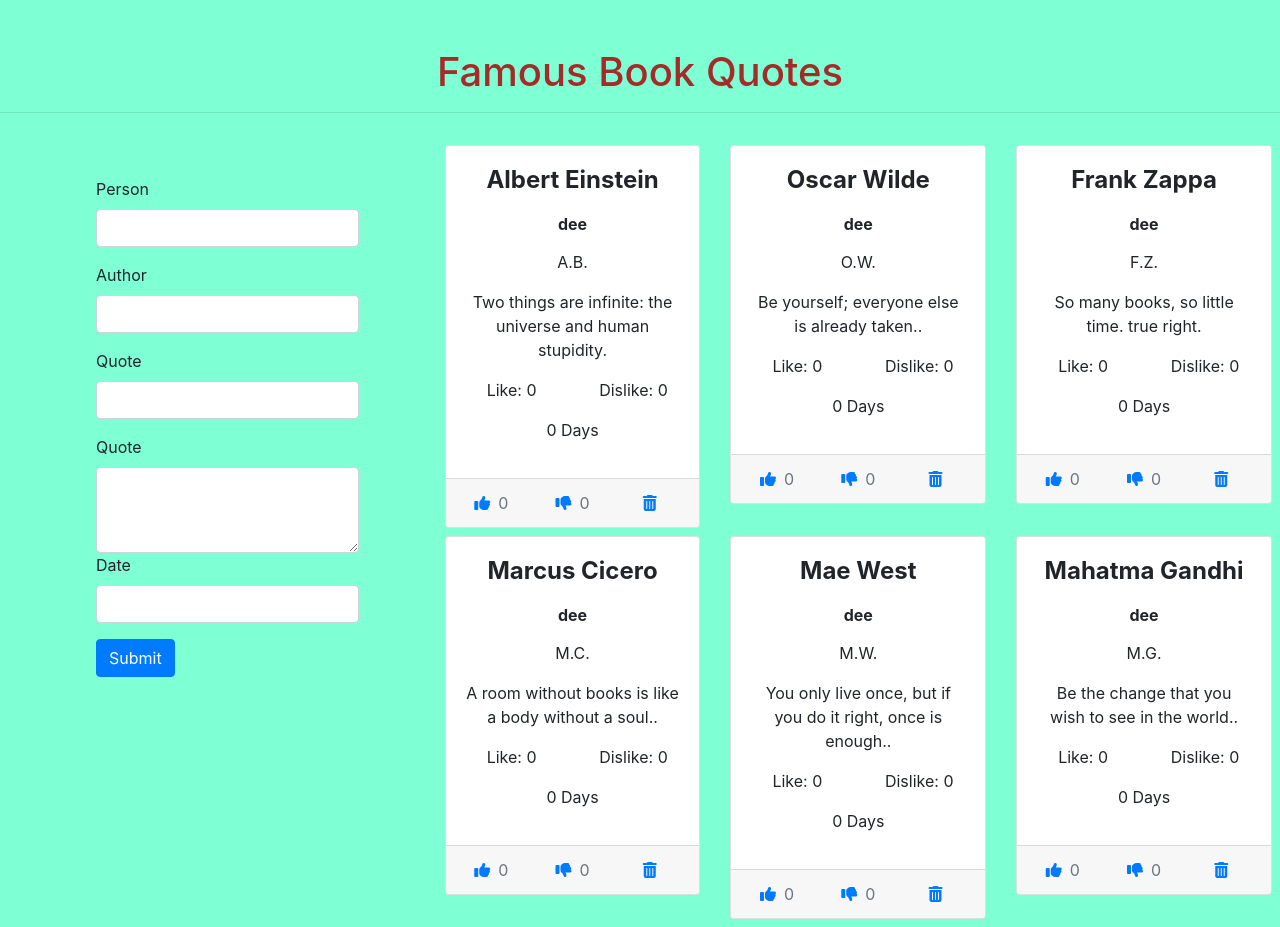
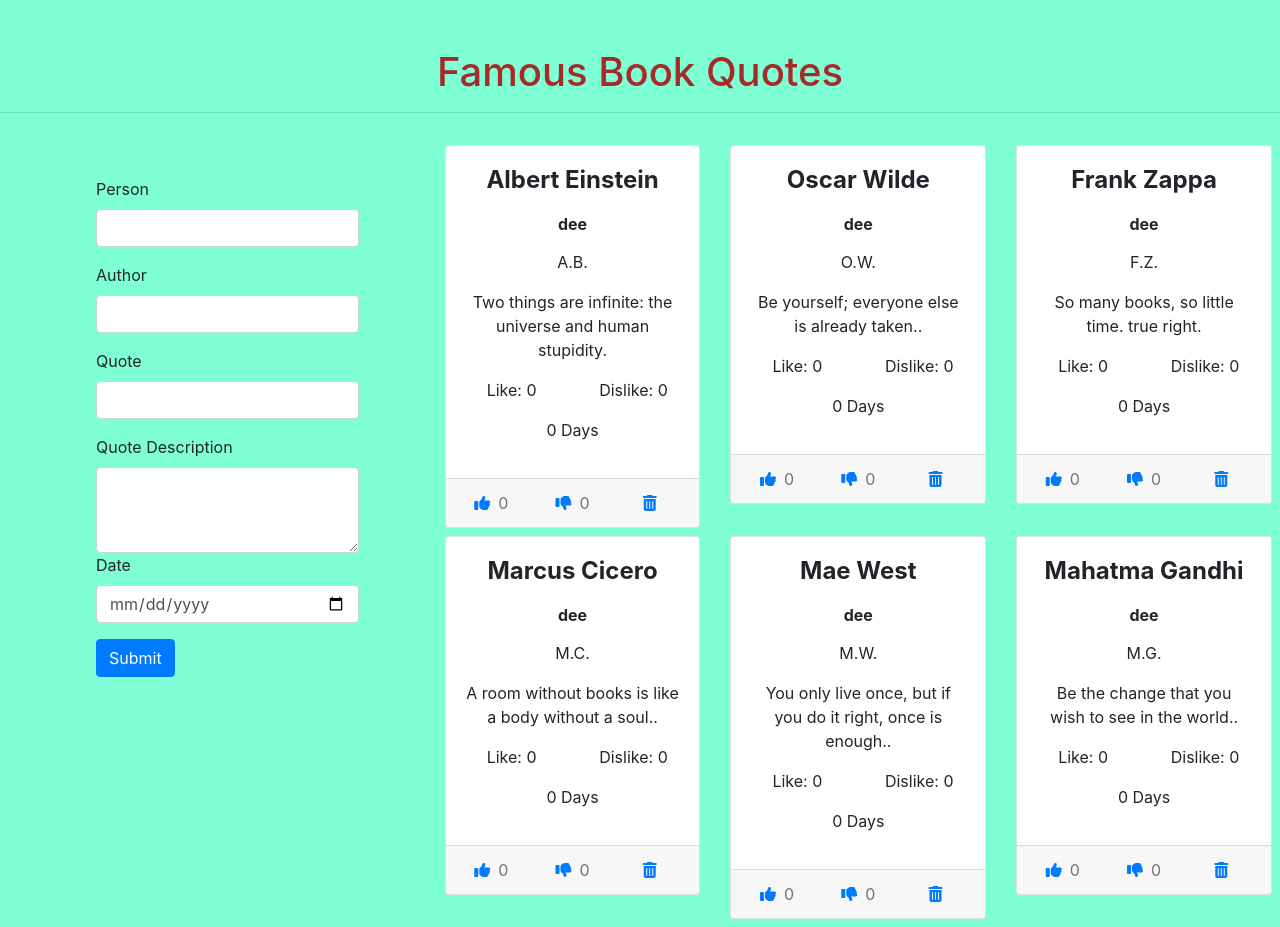
Before and after one commit to sawe-daisy/quote-ang, an Angular app in the folder quote-ang/: page / in a window 1280 px wide. Built offline with nearby package versions, Linux system fonts and the light colour scheme.

Commit message:
edits on date

```diff
--- a/quote-ang/src/app/form/form.component.html
+++ b/quote-ang/src/app/form/form.component.html
@@ -12,11 +12,11 @@
     <input type="email" class="form-control" [(ngModel)]="quote">
   </div>
  <div class="form-group">
-    <label for="exampleFormControlTextarea1">Quote </label>
+    <label for="exampleFormControlTextarea1">Quote Description </label>
     <textarea class="form-control" id="exampleFormControlTextarea1" rows="3" [(ngModel)]="quoteDescription"></textarea>
    <div class="form-group">
     <label for="exampleInputEmail1">Date</label>
-    <input type="email" class="form-control" [(ngModel)]="date">
+    <input type="date" class="form-control" [(ngModel)]="date">
   </div>
   <button type="submit" (click)="clickSubmit()" class="btn btn-primary">Submit</button>
 
--- a/quote-ang/src/app/quote/quote.component.ts
+++ b/quote-ang/src/app/quote/quote.component.ts
@@ -35,15 +35,4 @@ export class QuoteComponent implements OnInit {
   addQuote(newQuote){
     this.quotes.push(newQuote);
   }
-  highVotes() {
-    this.num1 = 0;
-    this.num2 = 0;
-    for (this.i = 0; this.i < this.quotes.length; this.i++){
-    this.num2 = this.quotes[this.i].thumbup;
-    if (this.num2 > this.num1) {
-    this.num1 = this.num2;
-    }
-    return this.num1;
-    }
-  }
 }
```
